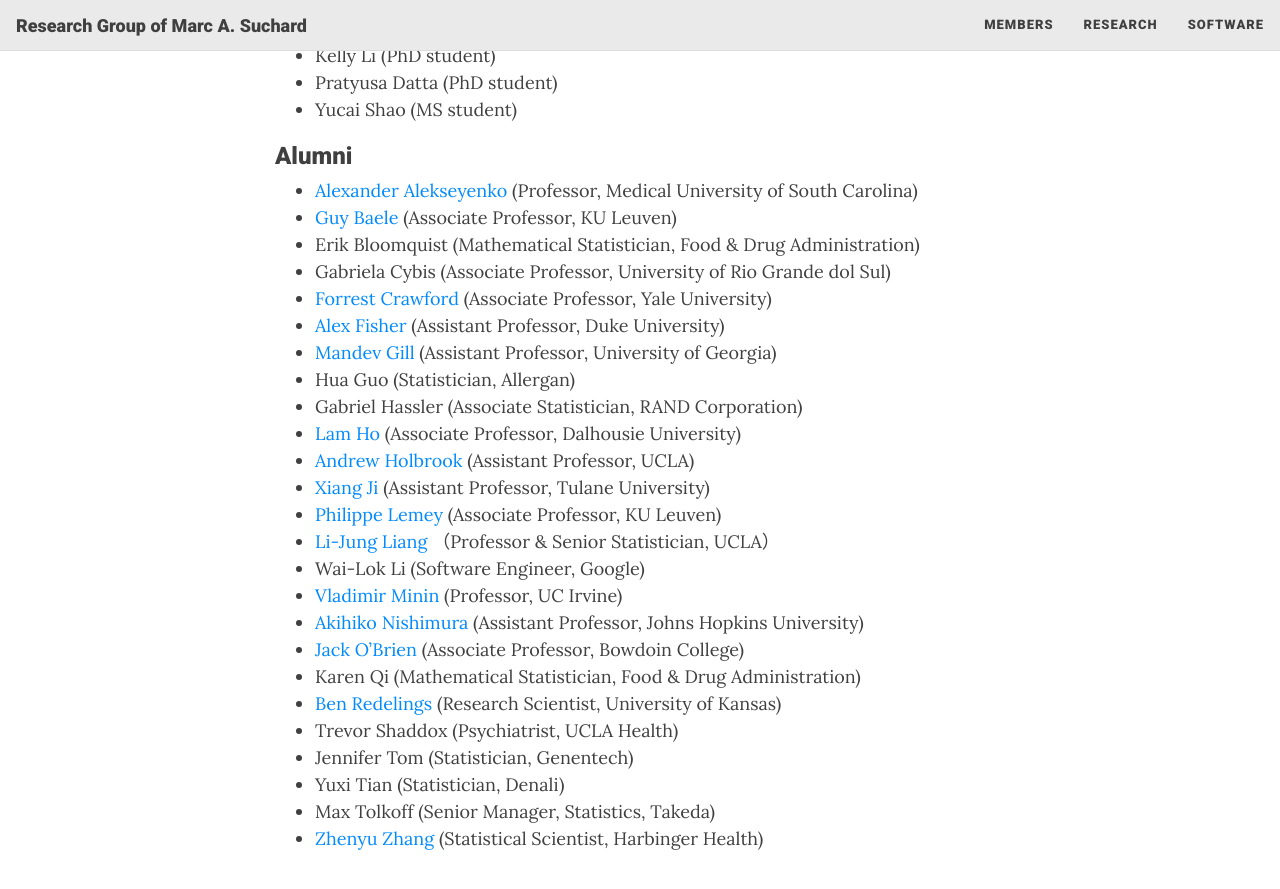
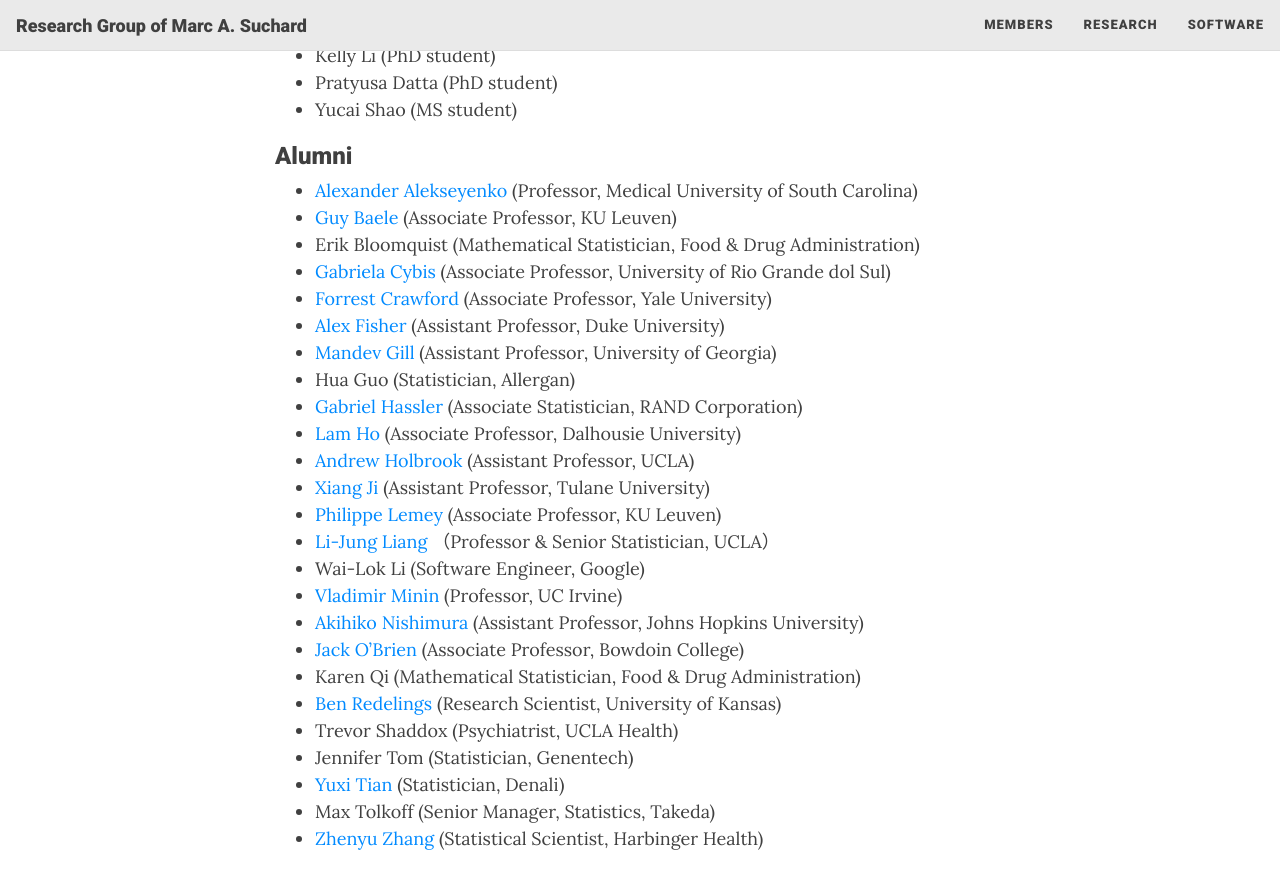
Before and after one commit to suchard-group/suchard-group.github.io, a Jekyll site: the page built from members.md, in a window 1280 px wide and 900 px high, scrolled down 615 px. Shown: the top 889 px of the window. Built offline with Jekyll 4.4.1, drawn with Linux system fonts in a browser that asks for light colours; nearby versions of some CDN libraries; part of the change alters nothing that is shown.

```diff
--- a/members.md
+++ b/members.md
@@ -25,12 +25,12 @@ UCLA Fielding School of Public Health
   * [Alexander Alekseyenko](https://education.musc.edu/MUSCApps/facultydirectory/Alekseyenko-Alexander) (Professor, Medical University of South Carolina)
   * [Guy Baele](https://rega.kuleuven.be/cev/ecv/lab-members/GuyBaele.html) (Associate Professor, KU Leuven)
   * Erik Bloomquist (Mathematical Statistician, Food & Drug Administration)
-  * Gabriela Cybis (Associate Professor, University of Rio Grande dol Sul)
+  * [Gabriela Cybis](https://scholar.google.com/citations?user=Q65X1QIAAAAJ&hl=en) (Associate Professor, University of Rio Grande dol Sul)
   * [Forrest Crawford](http://www.crawfordlab.io/cv/) (Associate Professor, Yale University)
   * [Alex Fisher](https://stat.duke.edu/alexander-fisher) (Assistant Professor, Duke University)
   * [Mandev Gill](https://www.ceid.uga.edu/2022/09/01/mandev-gill/) (Assistant Professor, University of Georgia)
   * Hua Guo (Statistician, Allergan)
-  * Gabriel Hassler (Associate Statistician, RAND Corporation)
+  * [Gabriel Hassler](https://scholar.google.com/citations?user=izg6h1MAAAAJ&hl=en) (Associate Statistician, RAND Corporation)
   * [Lam Ho](https://sites.google.com/site/lamho86/home) (Associate Professor, Dalhousie University)
   * [Andrew Holbrook](https://andrewjholbrook.github.io/) (Assistant Professor, UCLA)
   * [Xiang Ji](https://xiang-ji-ncsu.github.io/) (Assistant Professor, Tulane University)
@@ -44,6 +44,6 @@ UCLA Fielding School of Public Health
   * [Ben Redelings](http://ben-redelings.org) (Research Scientist, University of Kansas)
   * Trevor Shaddox (Psychiatrist, UCLA Health)
   * Jennifer Tom (Statistician, Genentech)
-  * Yuxi Tian (Statistician, Denali)
+  * [Yuxi Tian](https://scholar.google.com/citations?hl=en&user=c7r-v8MAAAAJ) (Statistician, Denali)
   * Max Tolkoff (Senior Manager, Statistics, Takeda)
   * [Zhenyu Zhang](https://sites.google.com/view/zhenyuzhang) (Statistical Scientist, Harbinger Health)
```
